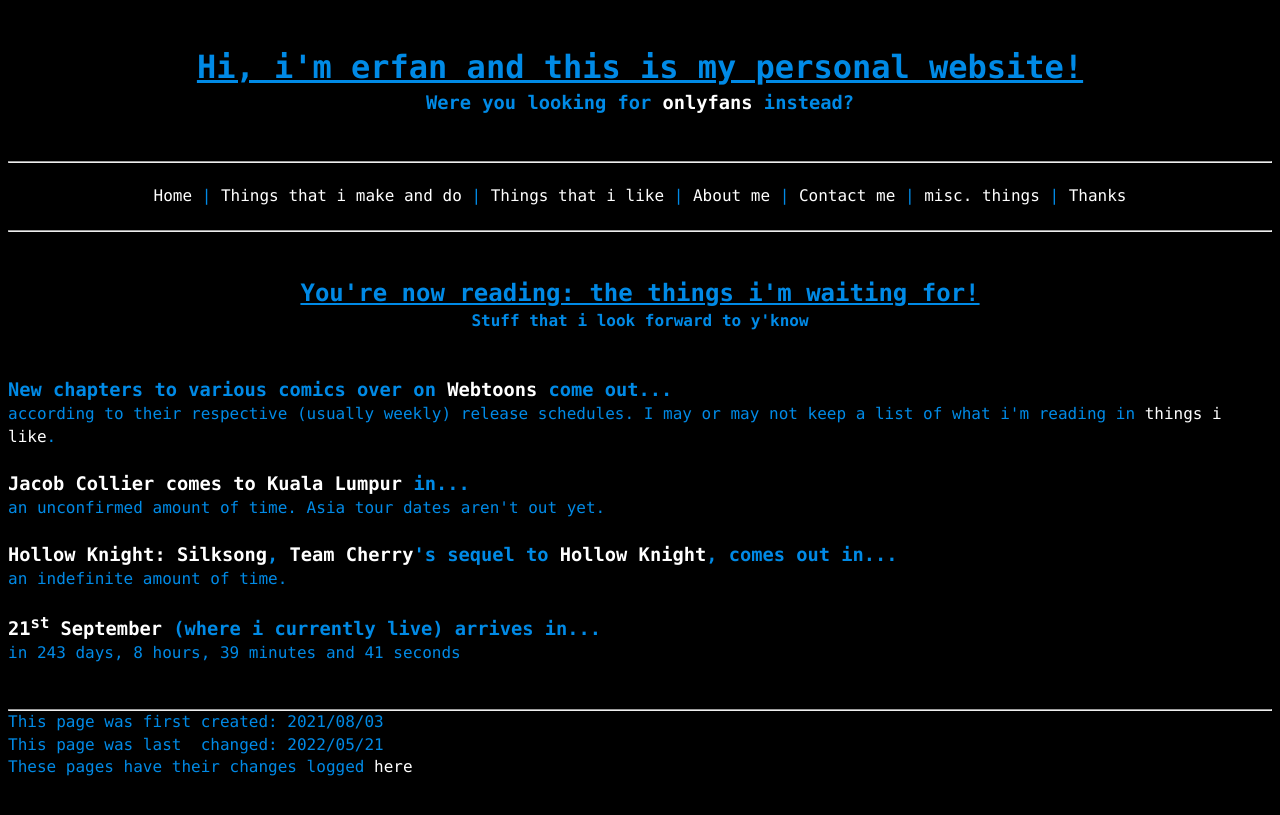
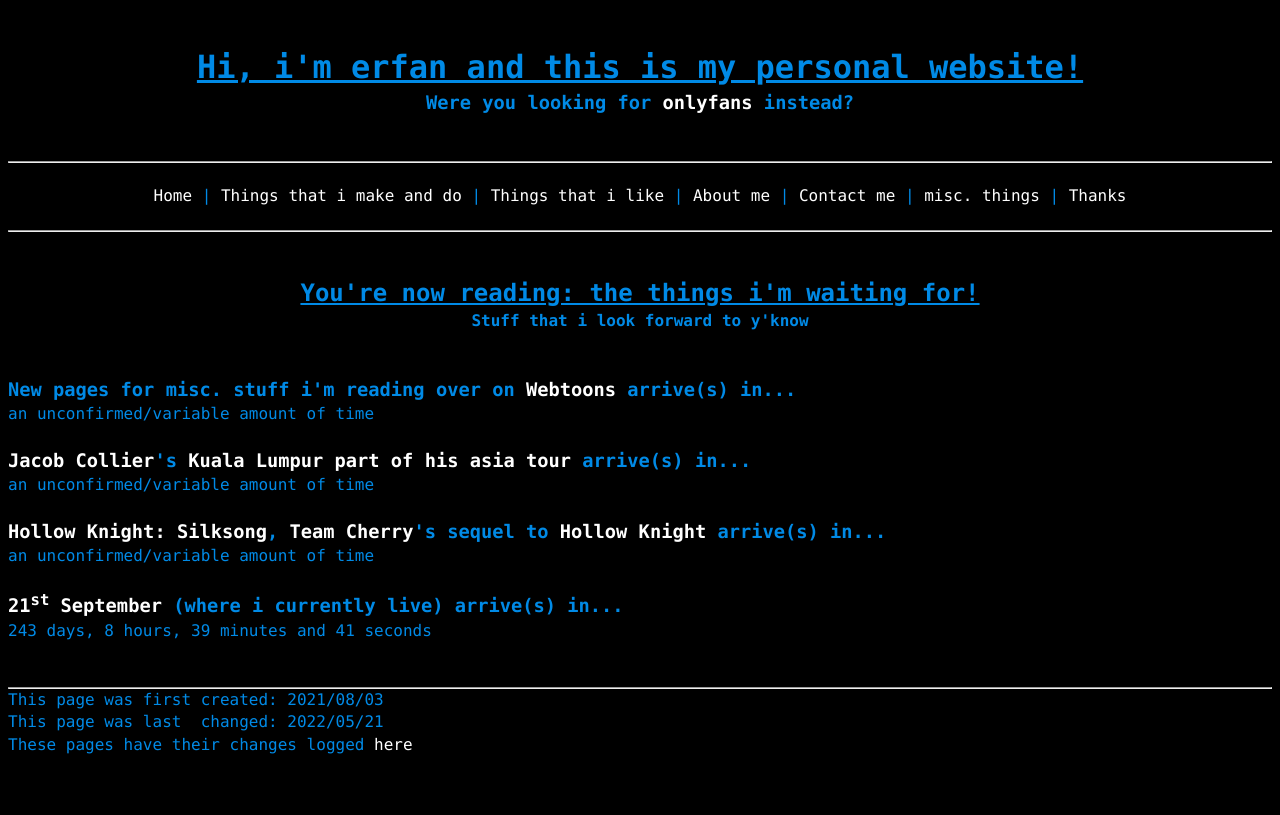
Before and after one commit to a-erfan-aa/a-erfan-aa.github.io, a Jekyll site: the page built from misc/things-i-wait-for.html, in a window 1280 px wide. Shown: the top 815 px of the page. Built offline with Jekyll 4.4.1, drawn with Linux system fonts in a browser that asks for light colours.

Commit message:
Rework how content is generated for things-i-wait-for.html
content used to be typed manually on things-i-wait-for.html, with only dates being kept in countdowns.yml

now content and dates are entered into countdowns.yml for jekyll to generate relevant js and html

```diff
--- a/assets/js/countdowns.js
+++ b/assets/js/countdowns.js
@@ -10,29 +10,31 @@ var x = setInterval(function() {
 	// Get today's date and time
 	var now = new Date().getTime();
 
-	// Find the distance between now and count down dates {% for item in site.data.countdowns %}
-	var distance{{ item.name }} = countDownDate{{ item.name }} - now;{% endfor %}
+	// Find the distance between now and count down dates for needed items {% for item in site.data.countdowns %}{% if item.date !="???" %}
+	var distance{{ item.name }} = countDownDate{{ item.name }} - now;{% endif %}{% endfor %}
 
-	// Time calculations for days, hours, minutes and seconds {% for item in site.data.countdowns %}
+	// Time calculations for days, hours, minutes and seconds for needed items {% for item in site.data.countdowns %}{% if item.date !="???" %}
 	var days{{ item.name }} = Math.floor(distance{{ item.name }} / (1000 * 60 * 60 * 24));
 	var hours{{ item.name }} = Math.floor((distance{{ item.name }} % (1000 * 60 * 60 * 24)) / (1000 * 60 * 60));
 	var minutes{{ item.name }} = Math.floor((distance{{ item.name }} % (1000 * 60 * 60)) / (1000 * 60));
-	var seconds{{ item.name }} = Math.floor((distance{{ item.name }} % (1000 * 60)) / 1000);{% endfor %}
+	var seconds{{ item.name }} = Math.floor((distance{{ item.name }} % (1000 * 60)) / 1000);{% endif %}{% endfor %}
 
-	// Set time unit nouns to plural or singular {% for item in site.data.countdowns %}
+	// Set time unit nouns to plural or singular for needed items {% for item in site.data.countdowns %}{% if item.date != "???" %}
 	var days{{ item.name }}Noun = " days, ";
 	var hours{{ item.name }}Noun = " hours, ";
 	var minutes{{ item.name }}Noun = " minutes and ";
-	var seconds{{ item.name }}Noun = " seconds";{% endfor %}
-	{% for item in site.data.countdowns %}
+	var seconds{{ item.name }}Noun = " seconds";{% endif %}{% endfor %}
+	{% for item in site.data.countdowns %}{% if item.date != "???" %}
 	if (days{{ item.name }} == 1) { days{{ item.name }}Noun = " day, "; }
 	if (hours{{ item.name }} == 1) { hours{{ item.name }}Noun = " hour, "; }
 	if (minutes{{ item.name }} == 1) { minutes{{ item.name }}Noun = " minute and "; }
-	if (seconds{{ item.name }} == 1) { seconds{{ item.name }}Noun = " second"; }{% endfor %}
+	if (seconds{{ item.name }} == 1) { seconds{{ item.name }}Noun = " second"; }{% endif %}{% endfor %}
 
-	// Display the result in the element with whatever id {% for item in site.data.countdowns %}
-	document.getElementById("{{ item.id }}").innerHTML = "in " + days{{ item.name }} + days{{ item.name }}Noun + hours{{ item.name }} + hours{{ item.name }}Noun + minutes{{ item.name }} + minutes{{ item.name }}Noun + seconds{{ item.name }} + seconds{{ item.name }}Noun;{% endfor %}
+	// Display the result or lack of result in the element with whatever id {% for item in site.data.countdowns %}{% if item.date == "???" %}
+	document.getElementById("{{ item.id }}").innerHTML = "an unconfirmed/variable amount of time"{% endif %}{% if item.date != "???" %}
+	document.getElementById("{{ item.id }}").innerHTML = days{{ item.name }} + days{{ item.name }}Noun + hours{{ item.name }} + hours{{ item.name }}Noun + minutes{{ item.name }} + minutes{{ item.name }}Noun + seconds{{ item.name }} + seconds{{ item.name }}Noun;{% endif %}{% endfor %}
 
-	// If a count down is finished, write some text {% for item in site.data.countdowns %}
-	if (distance{{ item.name}} < 0) { document.getElementById("{{ item.id }}").innerHTML = "any moment now!"; }{% endfor %}
+	// If a count down is finished, write some text {% for item in site.data.countdowns %}{% if item.date !="???" %}
+	if (distance{{ item.name}} < 0) { document.getElementById("{{ item.id }}").innerHTML = "any moment now!"; }{% endif %}{% endfor %}
+
 }, 1000);
--- a/misc/things-i-wait-for.html
+++ b/misc/things-i-wait-for.html
@@ -11,36 +11,15 @@ lastChanged: 2022/05/21
 	<h4>Stuff that i look forward to y'know</h4>
 </div>
 
-<br><br>
+<br>
 
 <script src="/assets/js/countdowns.js"></script>
 
-<!-- webtoon updates -->
-<div>
-	<h3>New chapters to various comics over on <a href="https://www.webtoons.com/en/">Webtoons</a> come out...</h3>
-	<p>according to their respective (usually weekly) release schedules. I may or may not keep a list of what i'm reading in <a href="/things-i-like">things i like</a>.</p>
-</div>
-
+{% for item in site.data.countdowns %}
 <br>
 
-<!-- JC world tour asia circuit-->
+<!-- {{ item.comment }} -->
 <div>
-	<h3><a href="https://www.jacobcollier.com/">Jacob Collier</a> <a href="https://www.jacobcollier.com/tour">comes to Kuala Lumpur</a> in...</h3>
-	<p>an unconfirmed amount of time. Asia tour dates aren't out yet.</p>
-</div>
-
-<br>
-
-<!-- Silksong -->
-<div>
-	<h3><a href="https://www.hollowknightsilksong.com/">Hollow Knight: Silksong</a>, <a href="https://www.teamcherry.com.au/">Team Cherry</a>'s sequel to <a href="https://www.hollowknight.com/">Hollow Knight</a>, comes out in...</h3>
-	<p>an indefinite amount of time.</p>
-</div>
-
-<br>
-
-<!-- 21st september -->
-<div>
-	<h3><a href="https://www.youtube.com/watch?v=Gs069dndIYk">21<sup>st</sup> September</a> (where i currently live) arrives in...</h3>
-	<p id="0921">give the javascript a sec to kick in...</p>
-</div>
+	<h3>{{ item.h3content }} arrive(s) in...</h3>
+	<p id="{{ item.id }}">give the javascript a sec to kick in...</p>
+</div>{% endfor %}
```
Also changed, not shown: _data/countdowns.yml (+38 -7 lines).
